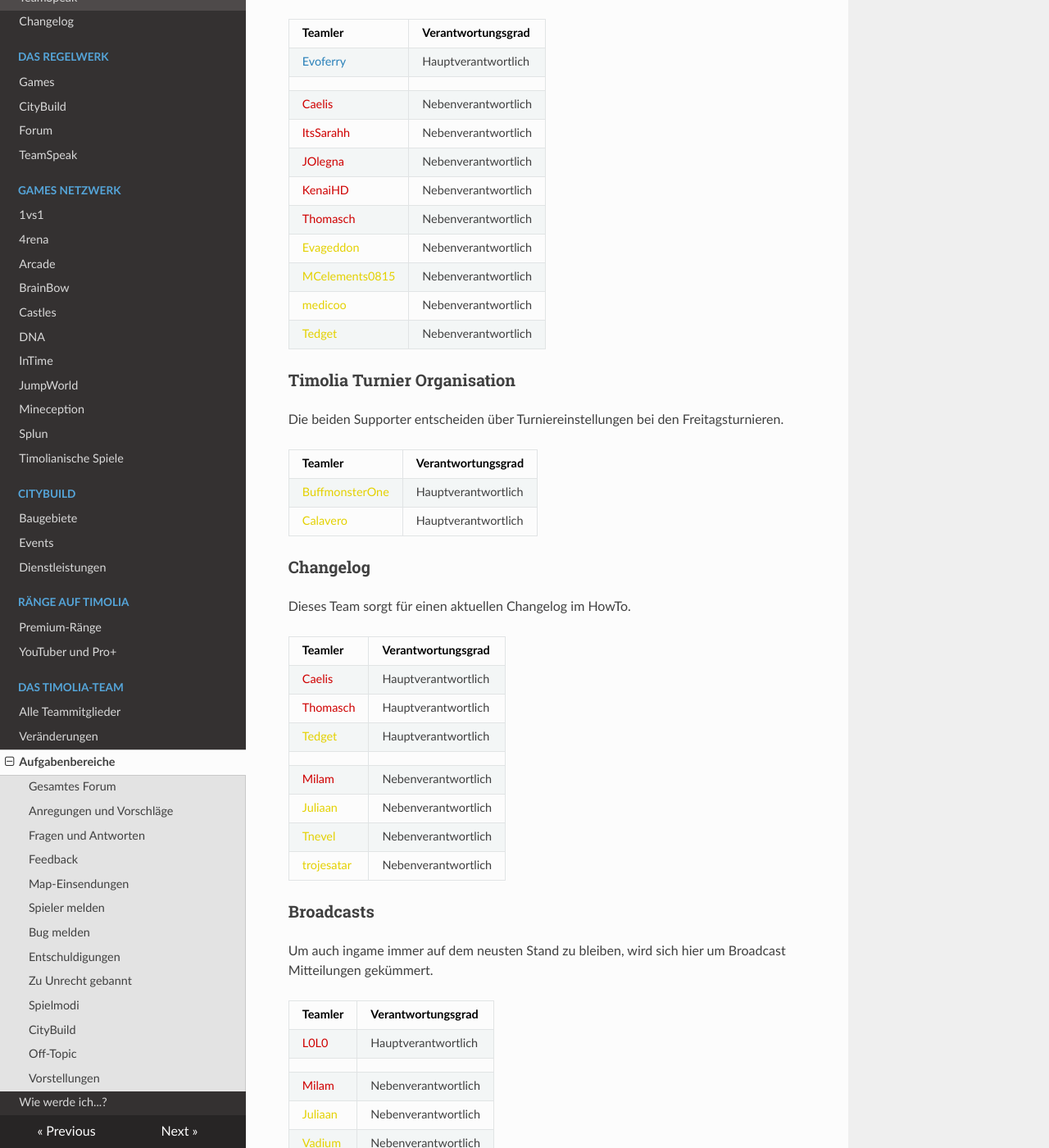
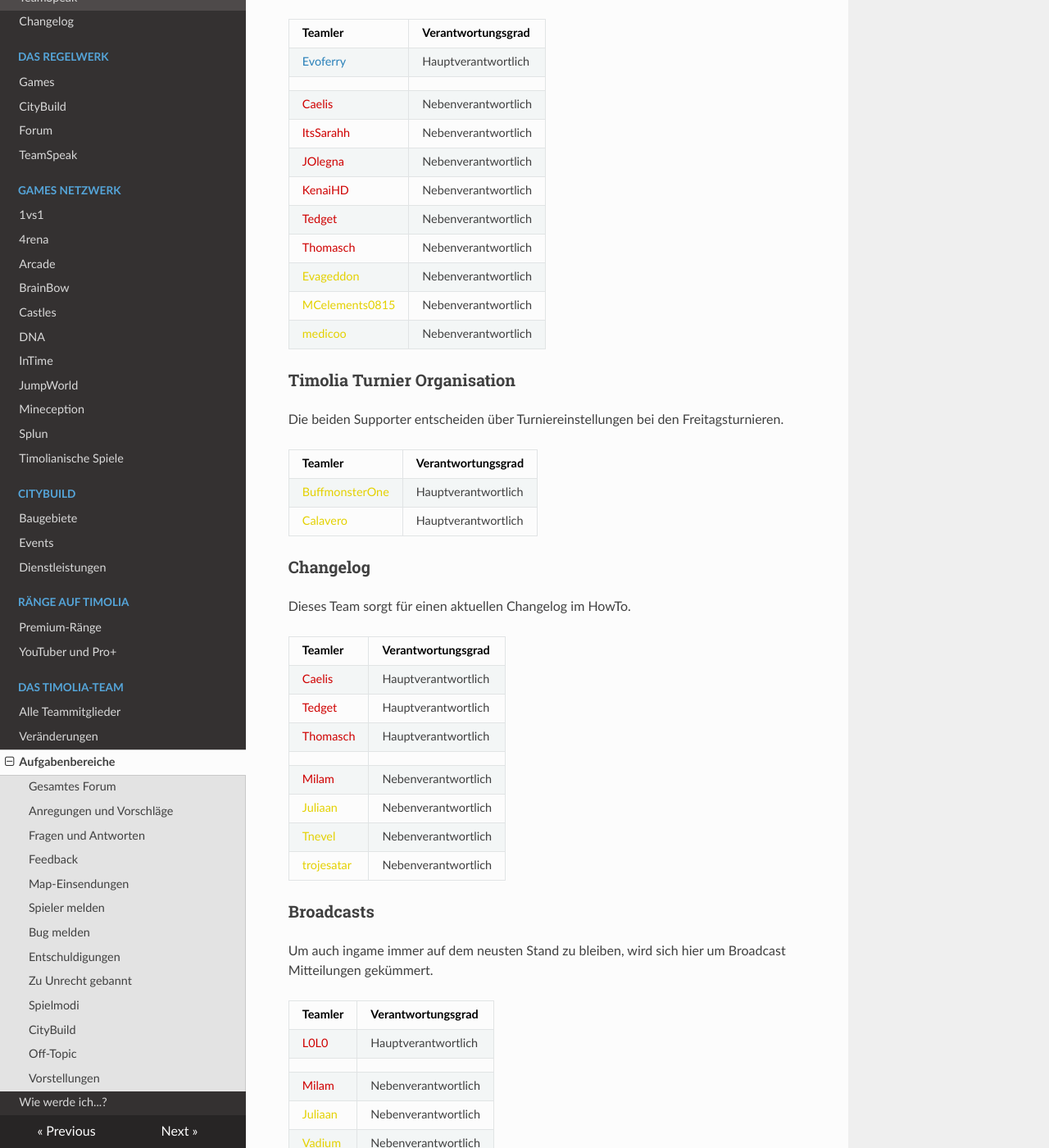
Before and after one commit to TimoliaDE/HowTo, an MkDocs documentation site: the page built from docs/team/responsibilities.md, in a window 1280 px wide and 1400 px high, scrolled down 5053 px. Shown: the whole window at 82% size. Built offline with MkDocs 1.6.1, drawn with Linux system fonts in a browser that asks for light colours; nearby versions of some CDN libraries; old or Windows-style settings are respelled for this version of MkDocs; some of the changed text lies outside the part shown.

Commit message:
ich bin rot :o

```diff
--- a/docs/team/responsibilities.md
+++ b/docs/team/responsibilities.md
@@ -56,7 +56,7 @@ Die Verantwortlichen für das gesamte Forum kümmern sich sowohl um den Aufbau d
 ###<strong>Bug melden</strong>
 | Teamler | Verantwortungsgrad |
 | ------ | ------ |
-|<span style="color:#E4D100">Tedget</span> | Hauptverantwortlich |
+|<span style="color:#CF0101">Tedget</span> | Hauptverantwortlich |
 | | |
 |Moderatoren und Developer| Nebenverantwortlich |
 
@@ -123,7 +123,7 @@ Bei jeglichen Fehlern in den Diensten von Timolia kümmert sich dieser Teamler d
 
 | Teamler | Verantwortungsgrad |
 | ------ | ------ |
-|<span style="color:#E4D100">Tedget</span> | Hauptverantwortlich |
+|<span style="color:#CF0101">Tedget</span> | Hauptverantwortlich |
 
 ###<strong>Supporterauswahl</strong>
 Wenn es wieder daran geht, neue Supporter in unsere Reihen zu holen, kümmern sich diese Verantwortlichen darum.
@@ -139,8 +139,8 @@ Diese Teamler kümmern sich um's Aktualisieren und Erstellen des HowTos Timolias
 
 | Teamler | Verantwortungsgrad |
 | ------ | ------ |
+|<span style="color:#CF0101">Tedget</span> | Hauptverantwortlich i.V. |
 |<span style="color:#CF0101">Thomasch</span> | Hauptverantwortlich |
-|<span style="color:#E4D100">Tedget</span> | Hauptverantwortlich i.V. |
 | | |
 |<span style="color:#CF0101">JOlegna</span> | Nebenverantwortlich |
 
@@ -174,11 +174,11 @@ Der Teamspeak von Timolia ist unter ts.timolia.de zu erreichen. Er wird betreut
 |<span style="color:#CF0101">ItsSarahh</span> | Nebenverantwortlich |
 |<span style="color:#CF0101">JOlegna</span> | Nebenverantwortlich |
 |<span style="color:#CF0101">KenaiHD</span> | Nebenverantwortlich |
+|<span style="color:#CF0101">Tedget</span> | Nebenverantwortlich |
 |<span style="color:#CF0101">Thomasch</span> | Nebenverantwortlich |
 |<span style="color:#E4D100">Evageddon</span> | Nebenverantwortlich |
 |<span style="color:#E4D100">MCelements0815</span> | Nebenverantwortlich |
 |<span style="color:#E4D100">medicoo</span> | Nebenverantwortlich |
-|<span style="color:#E4D100">Tedget</span> | Nebenverantwortlich |
 
 ###<strong>Timolia Turnier Organisation</strong>
 Die beiden Supporter entscheiden über Turniereinstellungen bei den Freitagsturnieren.
@@ -194,8 +194,8 @@ Dieses Team sorgt für einen aktuellen Changelog im HowTo.
 | Teamler | Verantwortungsgrad |
 | ------ | ------ |
 |<span style="color:#CF0101">Caelis</span> | Hauptverantwortlich |
+|<span style="color:#CF0101">Tedget</span> | Hauptverantwortlich |
 |<span style="color:#CF0101">Thomasch</span> | Hauptverantwortlich |
-|<span style="color:#E4D100">Tedget</span> | Hauptverantwortlich |
 | | |
 |<span style="color:#CF0101">Milam</span> | Nebenverantwortlich |
 |<span style="color:#E4D100">Juliaan</span> | Nebenverantwortlich |
@@ -231,7 +231,7 @@ Events, welche von dem Timolia Team für YouTuber veranstaltet werden, werden vo
 | ------ | ------ |
 |<span style="color:#CF0101">Caelis</span> | Hauptverantwortlich |
 |<span style="color:#CF0101">Milam</span> | Hauptverantwortlich |
-|<span style="color:#E4D100">Tedget</span> | Hauptverantwortlich |
+|<span style="color:#CF0101">Tedget</span> | Hauptverantwortlich |
 | | |
 |<span style="color:#E4D100">medicoo</span> | Nebenverantwortlich |
 |<span style="color:#E4D100">Sinzilla</span> | Nebenverantwortlich |
@@ -241,7 +241,7 @@ Wenn sich ein YouTuber für einen Rang auf Timolia interessiert, werden die Anfr
 
 | Teamler | Zuständigkeit |
 | ------ | ------ |
-|<span style="color:#E4D100">Tedget</span> | Hauptverantwortlich |
+|<span style="color:#CF0101">Tedget</span> | Hauptverantwortlich |
 | | |
 |<span style="color:#CF0101">ItsSarahh</span> | Nebenverantwortlich |
 |<span style="color:#CF0101">L0L0</span> | Nebenverantwortlich |
```
Also changed, not shown: docs/team/changes.md (+1 -0 lines), docs/team/members.md (+5 -5 lines).
